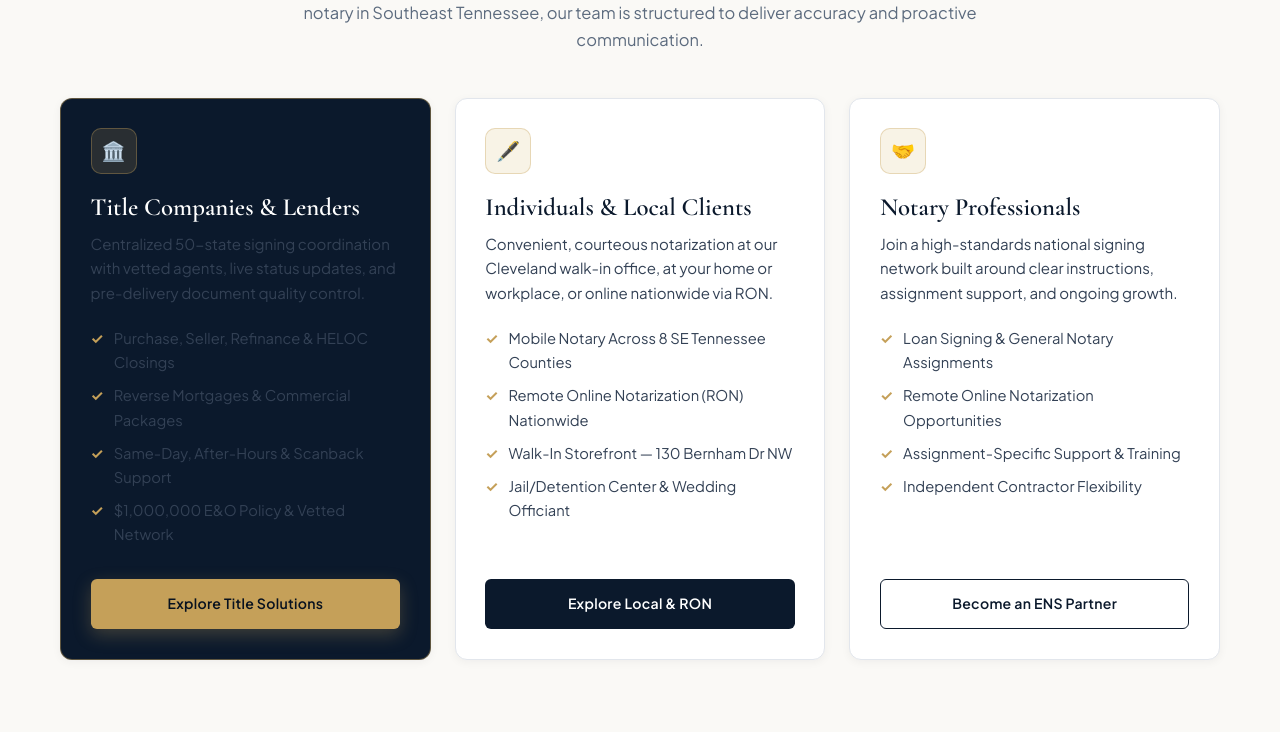
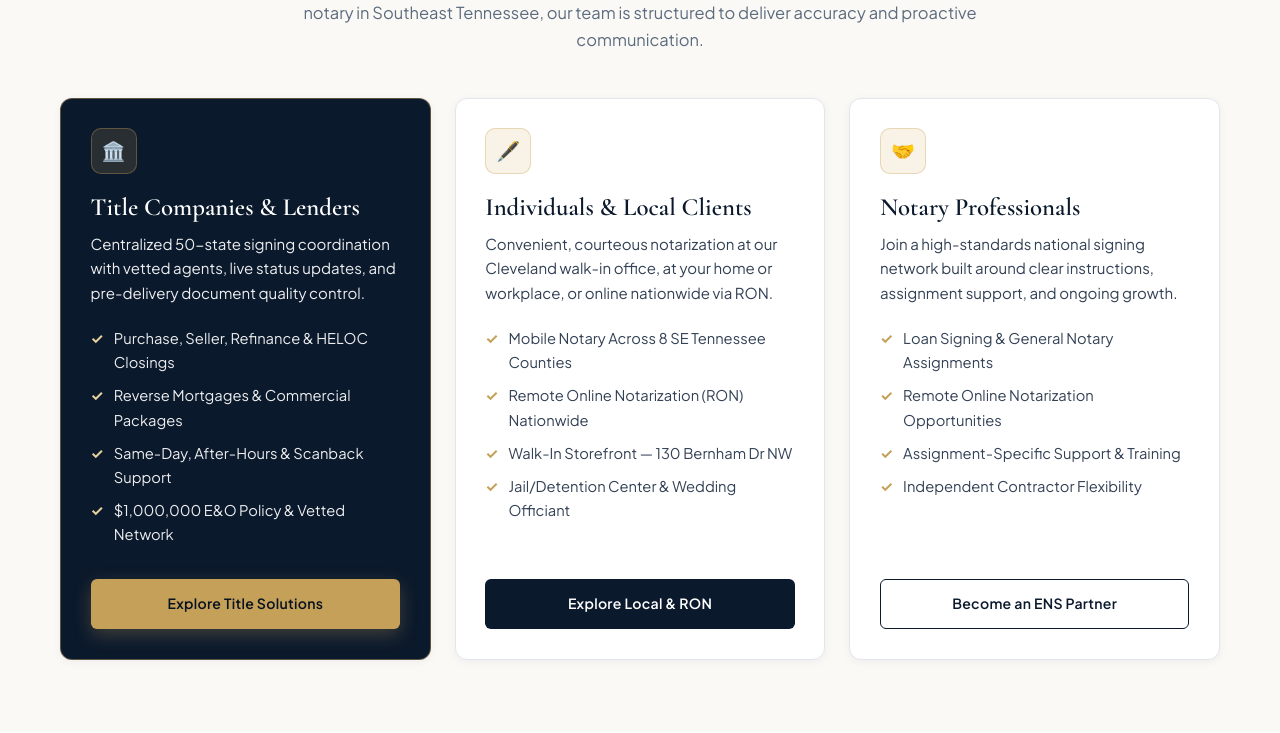
Before and after one commit to jasonpbarrera/ElevatedNotaryServices, an ASP.NET Core app: page / in a window 1280 px wide. Shown: the part 1155-1888 px from the top of the page. Run offline with ASP.NET Core 8, Linux system fonts and the light colour scheme.

Commit message:
Fix CSS cascade contrast on dark navy featured cards

```diff
--- a/Client/wwwroot/css/app.css
+++ b/Client/wwwroot/css/app.css
@@ -666,16 +666,6 @@ h1, h2, h3, h4 {
   border-color: rgba(197, 160, 89, 0.45);
 }
 
-.card-featured h3,
-.card-featured h4 {
-  color: #fff;
-}
-
-.card-featured p,
-.card-featured li {
-  color: rgba(255, 255, 255, 0.8);
-}
-
 .card-icon {
   width: 46px;
   height: 46px;
@@ -728,6 +718,24 @@ h1, h2, h3, h4 {
   top: 0;
   color: var(--gold-500);
   font-weight: 700;
+}
+
+/* High-contrast text overrides for dark navy featured cards */
+.card.card-featured h2,
+.card.card-featured h3,
+.card.card-featured h4,
+.card.card-featured strong {
+  color: #ffffff;
+}
+
+.card.card-featured p,
+.card.card-featured li,
+.card.card-featured .check-list li {
+  color: rgba(255, 255, 255, 0.92);
+}
+
+.card.card-featured .check-list li::before {
+  color: var(--gold-300);
 }
 
 .card-footer-cta {
```
